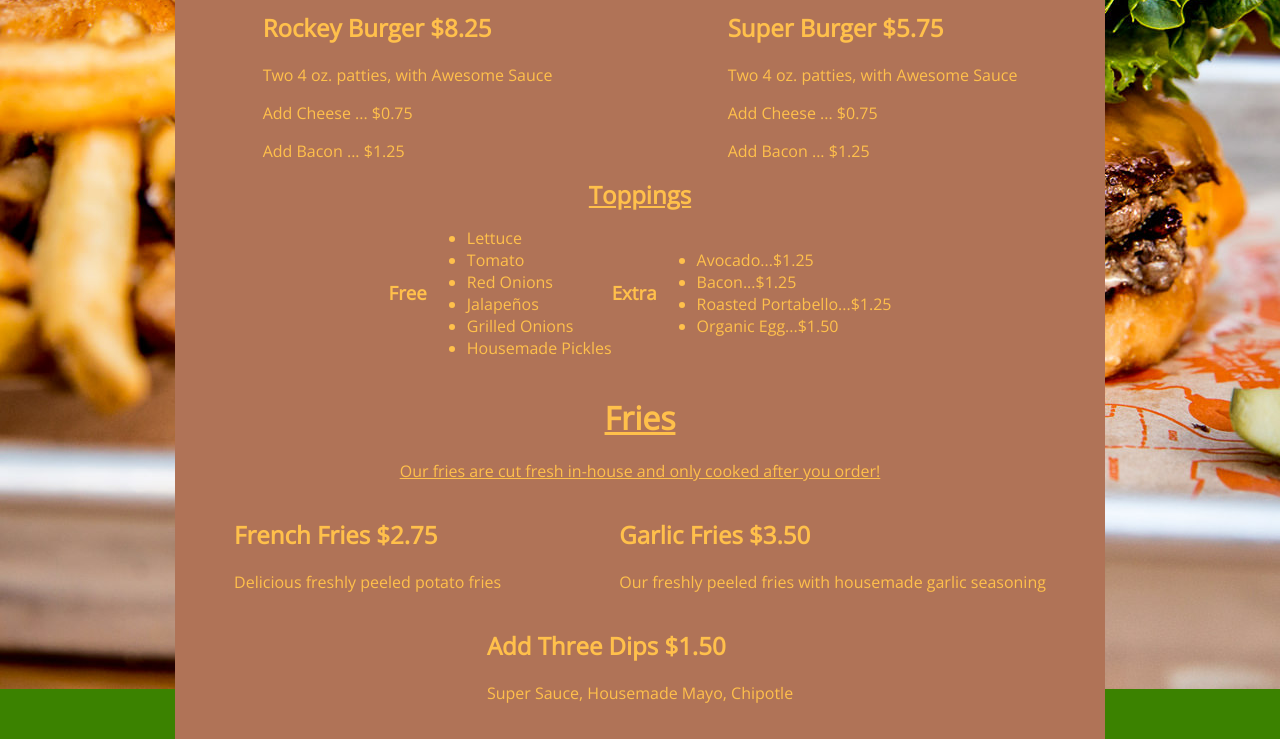
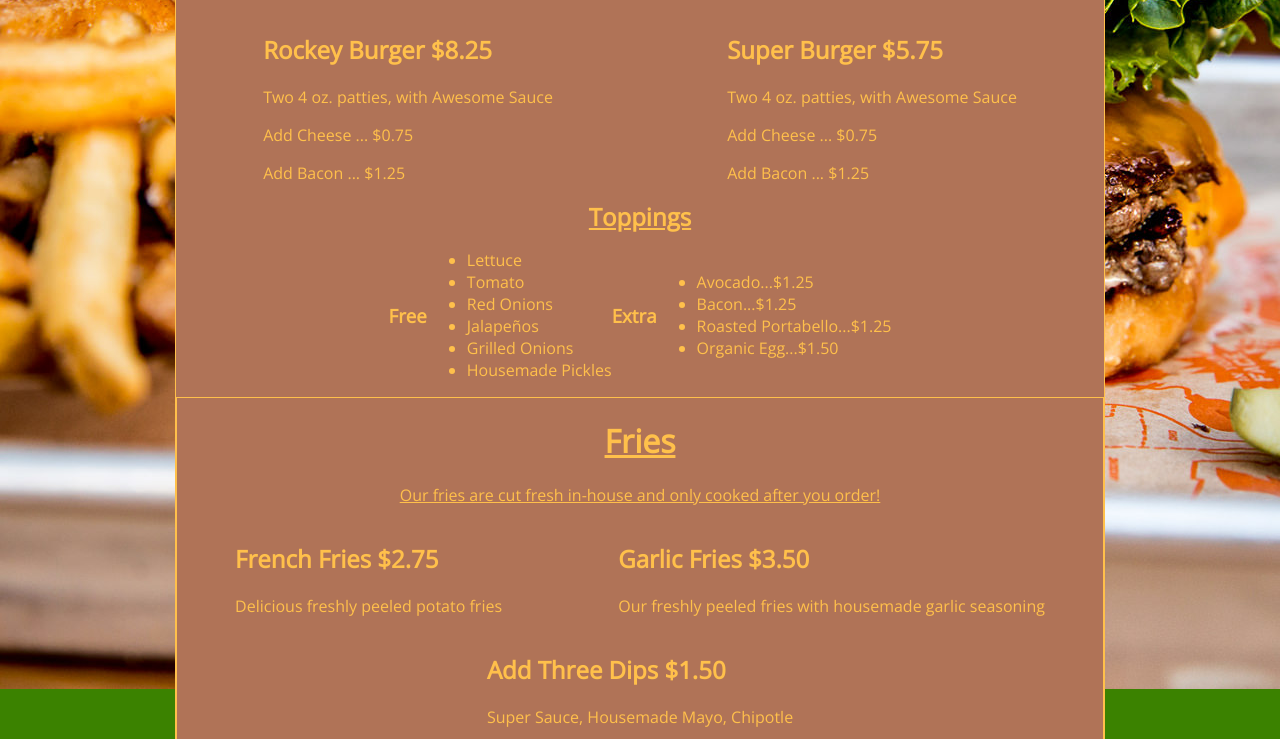
Before and after one commit to BrentonPratt/Rockey-Burgers, a plain HTML site: page menu.html in a window 1280 px wide. Shown: the part 411-1150 px from the top of the page. Drawn offline with nearby package versions, Linux system fonts and the light colour scheme.

Commit message:
Add borders to menu page

```diff
--- a/style.css
+++ b/style.css
@@ -135,6 +135,10 @@ table, td, th{
     font-size: 3em;
 }
 
+.menuTitle{
+    border: 1px solid #FFC04B;
+}
+
 .itemContainer{
     display: flex;
     flex-wrap: wrap;
```
